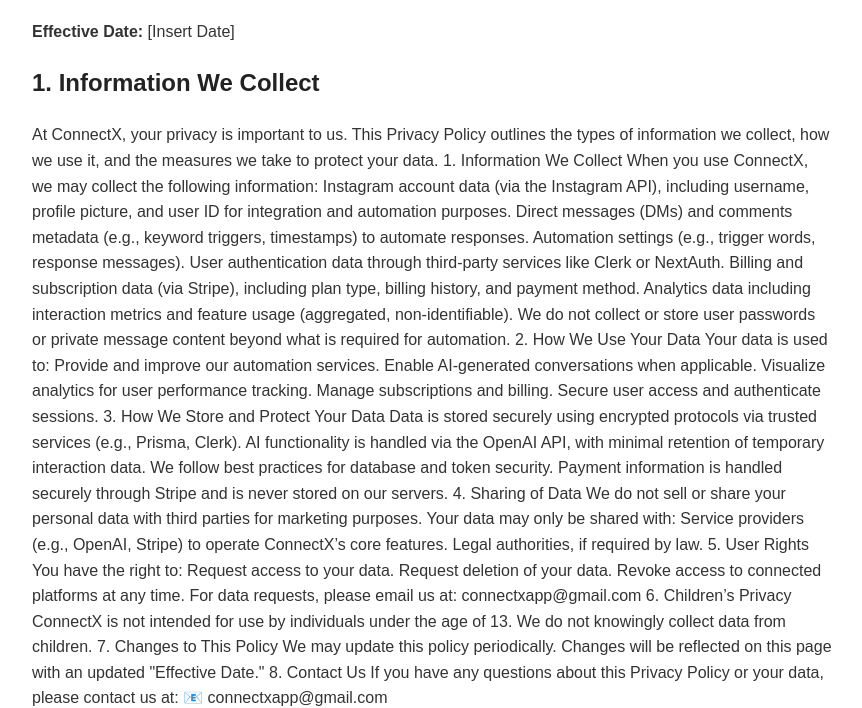
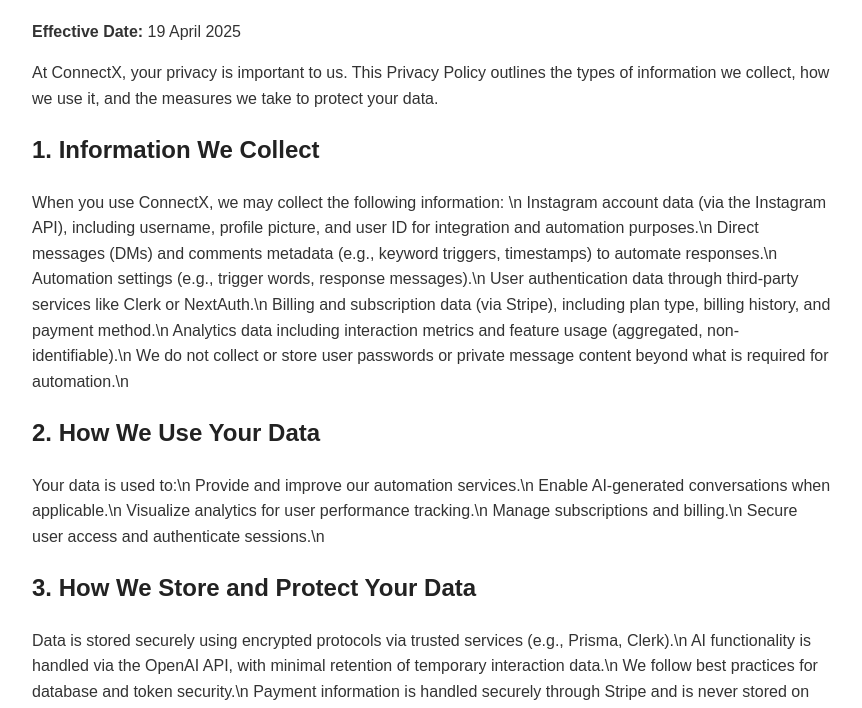
Before and after one commit to basilsyed7/connectx-privacy-policy, a plain HTML site: page index.html in a window 1280 px wide. Shown: the part 86-794 px from the top of the page, without its empty margins (0-862 px from the left). Drawn offline with Linux system fonts and the light colour scheme.

Commit message:
Update index.html

```diff
--- a/index.html
+++ b/index.html
@@ -19,61 +19,62 @@
 </head>
 <body>
   <h1>Privacy Policy for ConnectX</h1>
-  <p><strong>Effective Date:</strong> [Insert Date]</p>
+  <p><strong>Effective Date:</strong> 19 April 2025</p>
+  At ConnectX, your privacy is important to us. This Privacy Policy outlines the types of information we collect, how we use it, and the measures we take to protect your data.
 
   <h2>1. Information We Collect</h2>
   <p>
 
-At ConnectX, your privacy is important to us. This Privacy Policy outlines the types of information we collect, how we use it, and the measures we take to protect your data.
+When you use ConnectX, we may collect the following information:
+\n
+Instagram account data (via the Instagram API), including username, profile picture, and user ID for integration and automation purposes.\n
+Direct messages (DMs) and comments metadata (e.g., keyword triggers, timestamps) to automate responses.\n
+Automation settings (e.g., trigger words, response messages).\n
+User authentication data through third-party services like Clerk or NextAuth.\n
+Billing and subscription data (via Stripe), including plan type, billing history, and payment method.\n
+Analytics data including interaction metrics and feature usage (aggregated, non-identifiable).\n
+We do not collect or store user passwords or private message content beyond what is required for automation.\n
 
-1. Information We Collect
-When you use ConnectX, we may collect the following information:
+<h2>2. How We Use Your Data</h2>
+Your data is used to:\n
 
-Instagram account data (via the Instagram API), including username, profile picture, and user ID for integration and automation purposes.
-Direct messages (DMs) and comments metadata (e.g., keyword triggers, timestamps) to automate responses.
-Automation settings (e.g., trigger words, response messages).
-User authentication data through third-party services like Clerk or NextAuth.
-Billing and subscription data (via Stripe), including plan type, billing history, and payment method.
-Analytics data including interaction metrics and feature usage (aggregated, non-identifiable).
-We do not collect or store user passwords or private message content beyond what is required for automation.
+Provide and improve our automation services.\n
+Enable AI-generated conversations when applicable.\n
+Visualize analytics for user performance tracking.\n
+Manage subscriptions and billing.\n
+Secure user access and authenticate sessions.\n
 
-2. How We Use Your Data
-Your data is used to:
+<h2>3. How We Store and Protect Your Data</h2>
+Data is stored securely using encrypted protocols via trusted services (e.g., Prisma, Clerk).\n
+AI functionality is handled via the OpenAI API, with minimal retention of temporary interaction data.\n
+We follow best practices for database and token security.\n
+Payment information is handled securely through Stripe and is never stored on our servers.\n
 
-Provide and improve our automation services.
-Enable AI-generated conversations when applicable.
-Visualize analytics for user performance tracking.
-Manage subscriptions and billing.
-Secure user access and authenticate sessions.
-3. How We Store and Protect Your Data
-Data is stored securely using encrypted protocols via trusted services (e.g., Prisma, Clerk).
-AI functionality is handled via the OpenAI API, with minimal retention of temporary interaction data.
-We follow best practices for database and token security.
-Payment information is handled securely through Stripe and is never stored on our servers.
-4. Sharing of Data
-We do not sell or share your personal data with third parties for marketing purposes.
-
+<h2>4. Sharing of Data</h2>
+We do not sell or share your personal data with third parties for marketing purposes.\n
+\n
 Your data may only be shared with:
-
-Service providers (e.g., OpenAI, Stripe) to operate ConnectX’s core features.
-Legal authorities, if required by law.
-5. User Rights
+\n
+Service providers (e.g., OpenAI, Stripe) to operate ConnectX’s core features.\n
+Legal authorities, if required by law.\n
+\n
+<h2>5. User Rights</h2>
 You have the right to:
-
-Request access to your data.
-Request deletion of your data.
-Revoke access to connected platforms at any time.
-For data requests, please email us at: connectxapp@gmail.com
-
-6. Children’s Privacy
+\n
+Request access to your data.\n
+Request deletion of your data.\n
+Revoke access to connected platforms at any time.\n
+For data requests, please email us at: connectxapp@gmail.com\n
+\n
+<h2>6. Children’s Privacy</h2>
 ConnectX is not intended for use by individuals under the age of 13. We do not knowingly collect data from children.
-
-7. Changes to This Policy
+\n
+<h2>7. Changes to This Policy</h2>
 We may update this policy periodically. Changes will be reflected on this page with an updated "Effective Date."
-
-8. Contact Us
+\n
+<h2>8. Contact Us</h2>
 If you have any questions about this Privacy Policy or your data, please contact us at:
-
+\n
 📧 connectxapp@gmail.com
 </p>
   <h2>8. Contact Us</h2>
```
